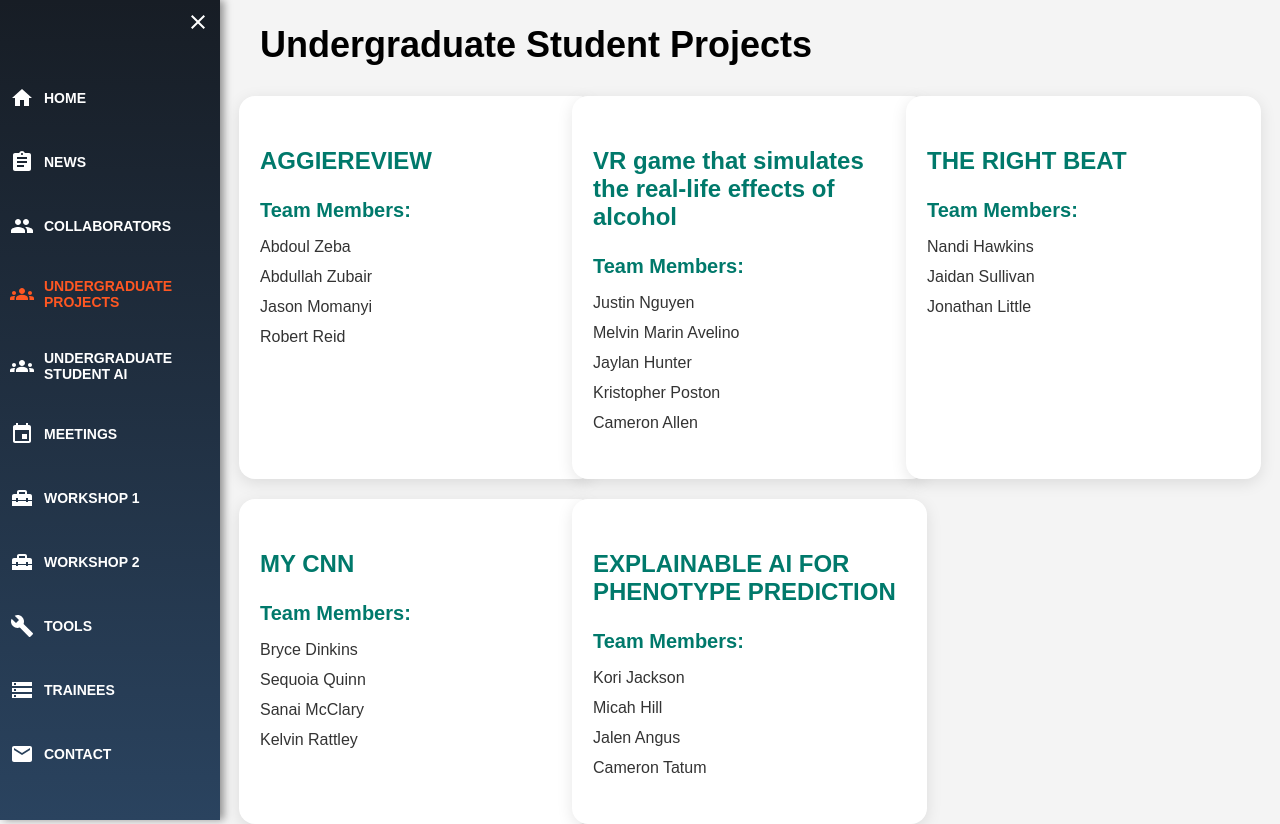
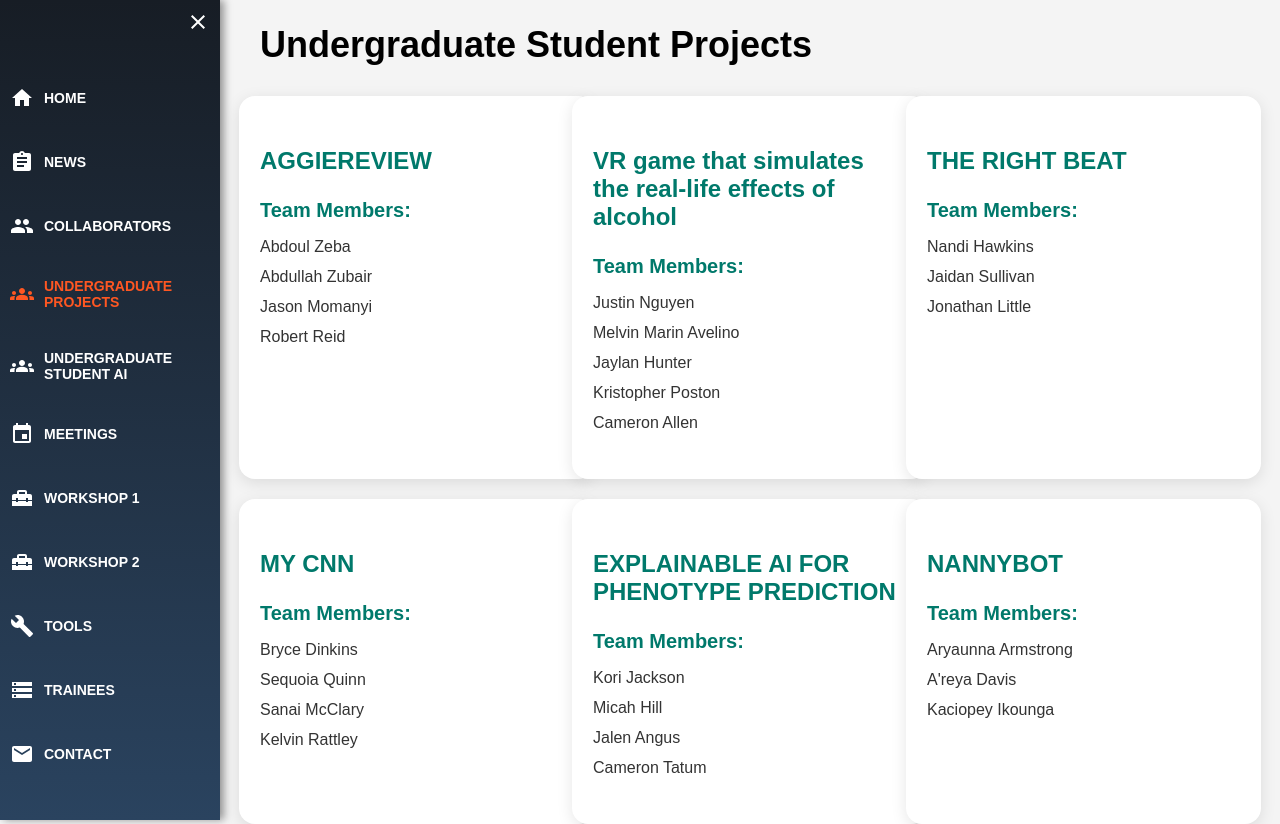
Before and after one commit to Bio-AI-Lab/research-website, a React (Create React App) app: page /#/undergrad-projects in a window 1280 px wide. Built offline with nearby package versions, Linux system fonts and the light colour scheme.

Commit message:
new-changes

```diff
--- a/src/components/UndergradStudentsProject.jsx
+++ b/src/components/UndergradStudentsProject.jsx
@@ -59,6 +59,12 @@ const UndergradStudentsProject = () => {
       facultyAdvisor: [""],
       teamMembers: ["Kori Jackson", "Micah Hill", "Jalen Angus", "Cameron Tatum"],
     },
+    {
+      id: 6,
+      projectName: "NANNYBOT",
+      facultyAdvisor: [""],
+      teamMembers: ["Aryaunna Armstrong", "A'reya Davis", "Kaciopey Ikounga"],
+    },
   ];
 
   console.log("Projects:", projects);
```
